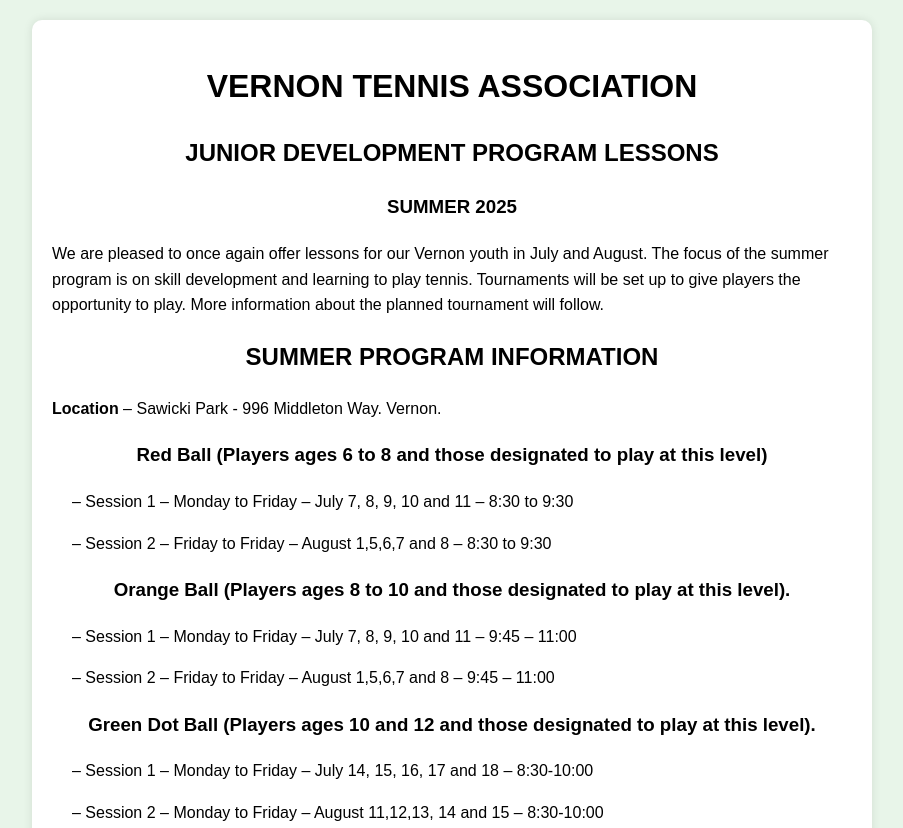
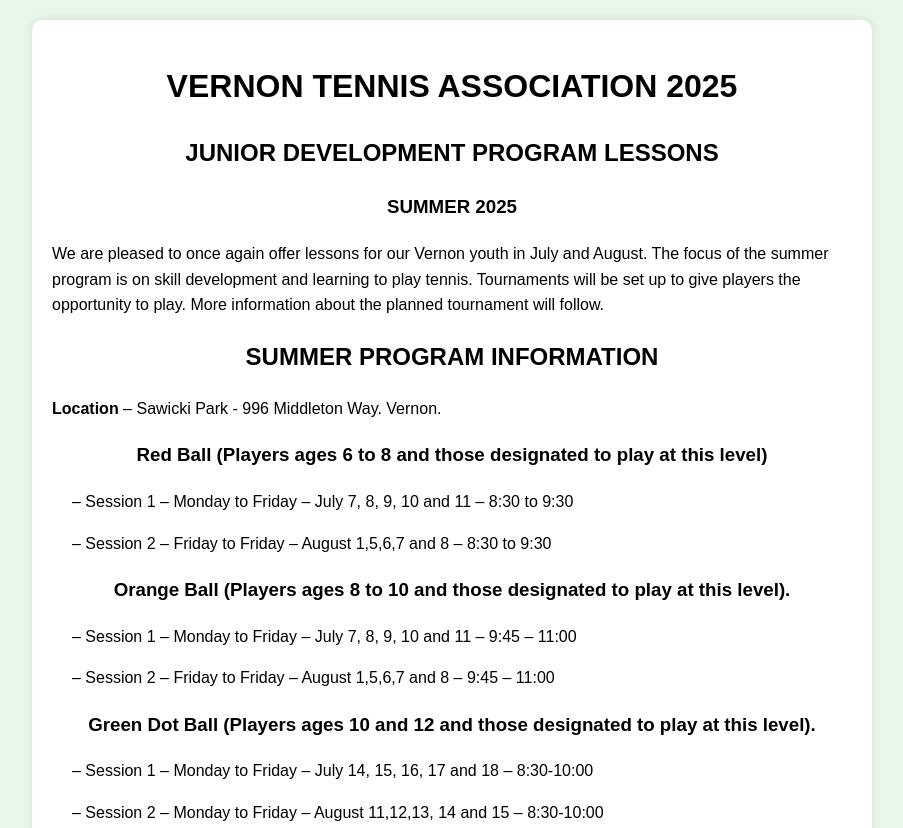
Before and after one commit to vernon5050/junior_tennis_dev_program, a plain HTML site: page index.html in a window 1280 px wide. Shown: the top 828 px of the page, without its empty margins (188-1091 px from the left). Drawn offline with Linux system fonts and the light colour scheme.

Commit message:
Update index.html

```diff
--- a/index.html
+++ b/index.html
@@ -96,7 +96,7 @@
 </head>
 <body>
     <div class="container">
-        <h1>VERNON TENNIS ASSOCIATION</h1>
+        <h1>VERNON TENNIS ASSOCIATION 2025</h1>
         <h2>JUNIOR DEVELOPMENT PROGRAM LESSONS</h2>
         <h3>SUMMER 2025</h3>
 
```
